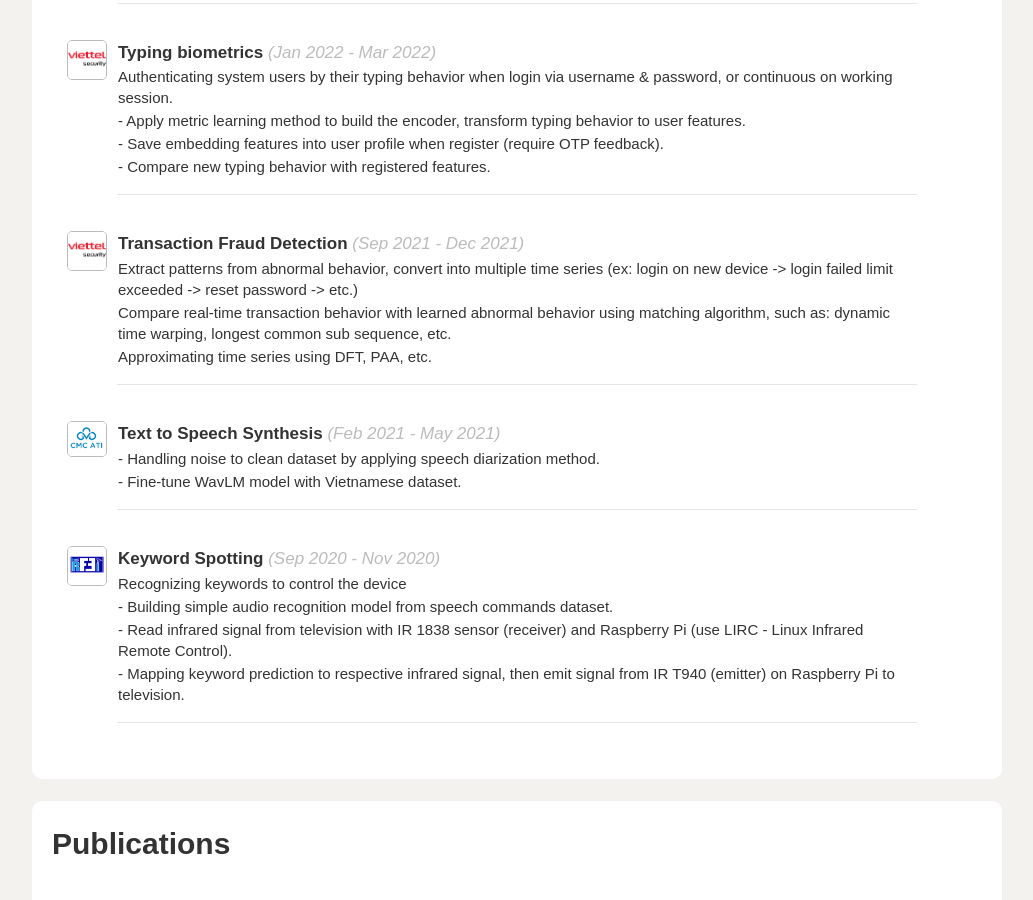
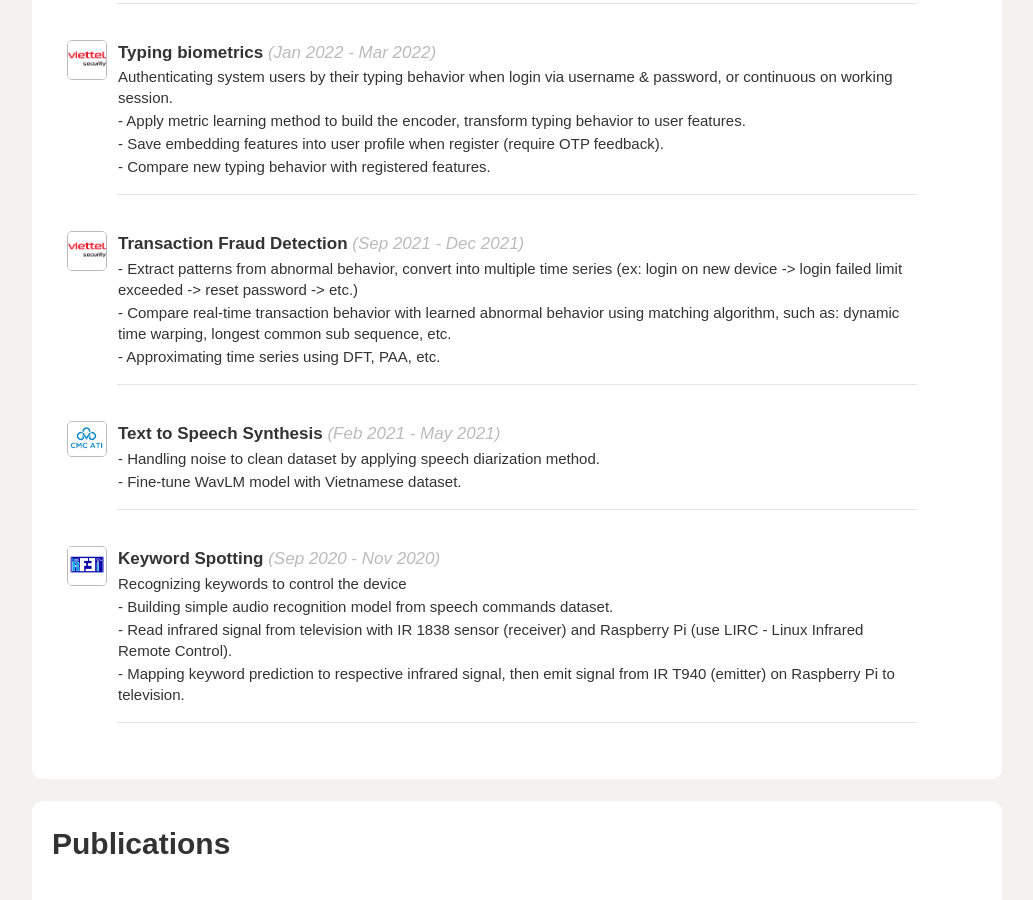
Before and after one commit to dangho99/dang99.github.io, a Jekyll site: the page built from about.html, in a window 1280 px wide and 900 px high, scrolled down 2936 px. Shown: the whole window, without its empty margins (123-1156 px from the left). Built offline with Jekyll 4.4.1, drawn with Linux system fonts in a browser that asks for light colours.

Commit message:
update cv

```diff
--- a/_data/profile.yml
+++ b/_data/profile.yml
@@ -142,9 +142,9 @@ projects:
     time: "Sep 2021 - Dec 2021"
     logo: "/assets/profile/vcs.png"
     description:
-      - "Extract patterns from abnormal behavior, convert into multiple time series (ex: login on new device -> login failed limit exceeded -> reset password -> etc.)"
-      - "Compare real-time transaction behavior with learned abnormal behavior using matching algorithm, such as: dynamic time warping, longest common sub sequence, etc."
-      - "Approximating time series using DFT, PAA, etc."
+      - "- Extract patterns from abnormal behavior, convert into multiple time series (ex: login on new device -> login failed limit exceeded -> reset password -> etc.)"
+      - "- Compare real-time transaction behavior with learned abnormal behavior using matching algorithm, such as: dynamic time warping, longest common sub sequence, etc."
+      - "- Approximating time series using DFT, PAA, etc."
   - employer: "Freelance"
     name: "Text to Speech Synthesis"
     time: "Feb 2021 - May 2021"
```
